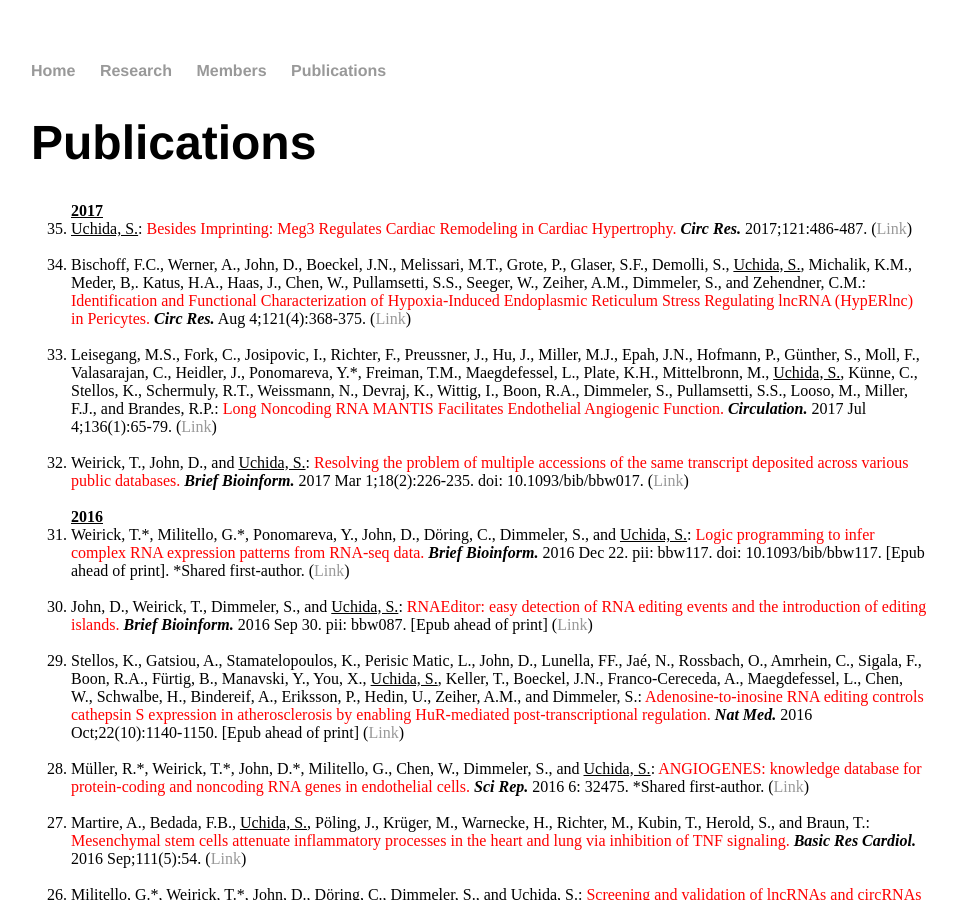
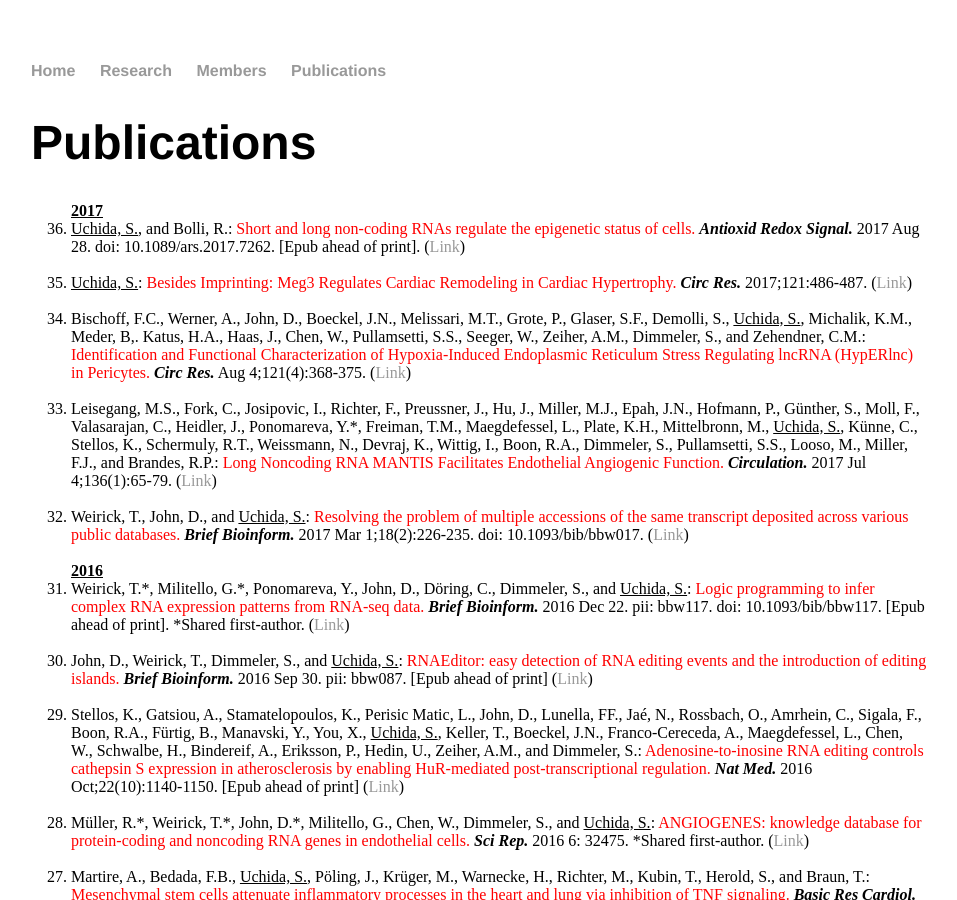
Before and after one commit to heartlncrna/heartlncrna.github.io, a Jekyll site: the page publications/pub_list.html, which Jekyll copies as it is, in a window 1280 px wide and 900 px high. Shown: the whole window, without its empty margins (161-1118 px from the left). Built offline with Jekyll 4.4.1, drawn with Linux system fonts in a browser that asks for light colours.

Commit message:
Update pub_list.html

```diff
--- a/publications/pub_list.html
+++ b/publications/pub_list.html
@@ -28,6 +28,9 @@
 			<ol reversed="reversed">
 
 			<strong><u> 2017 </u></strong>
+				<li> <u>Uchida, S.</u>, and Bolli, R.: <font color="red">Short and long non-coding RNAs regulate the epigenetic status of cells.</font> <b><i>Antioxid Redox Signal.</i></b> 2017 Aug 28. doi: 10.1089/ars.2017.7262. [Epub ahead of print]. (<a href="http://online.liebertpub.com/doi/abs/10.1089/ars.2017.7262">Link</span></a>)</li>
+<br>
+
 				<li> <u>Uchida, S.</u>: <font color="red">Besides Imprinting: Meg3 Regulates Cardiac Remodeling in Cardiac Hypertrophy.</font> <b><i>Circ Res.</i></b> 2017;121:486-487. (<a href="http://circres.ahajournals.org/content/121/5/486">Link</span></a>)</li>
 				<br>
 
```
